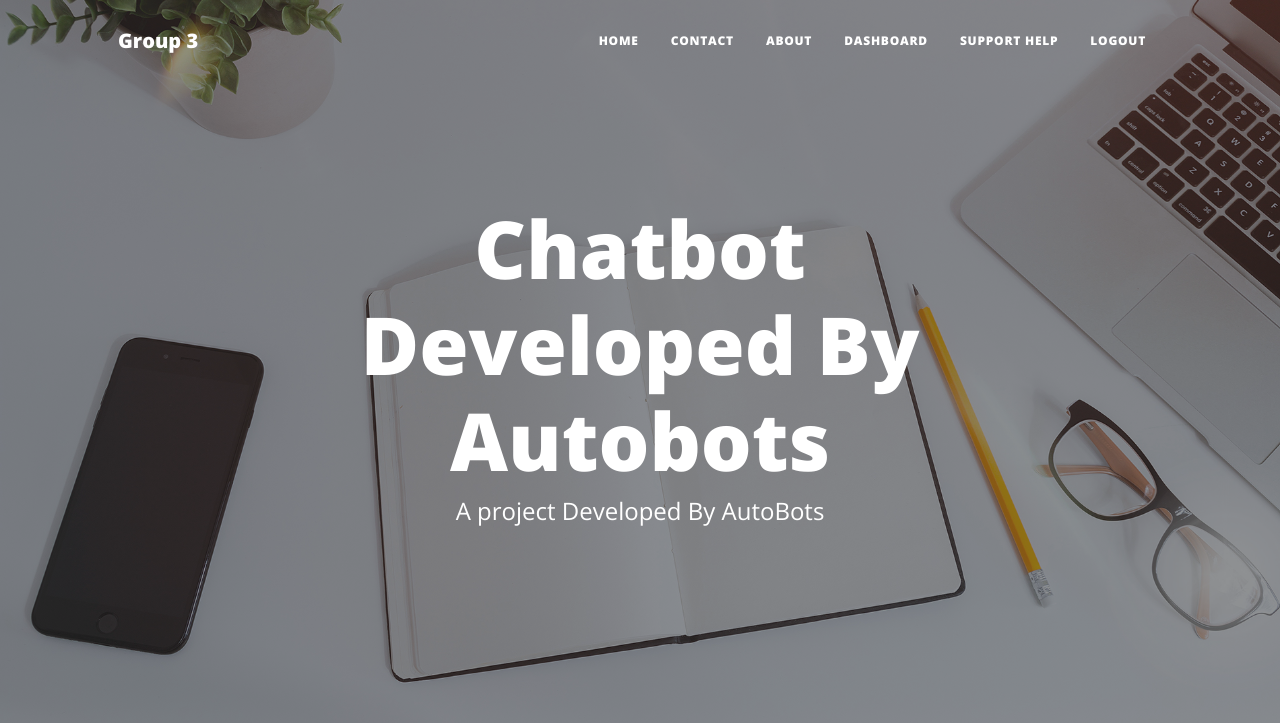
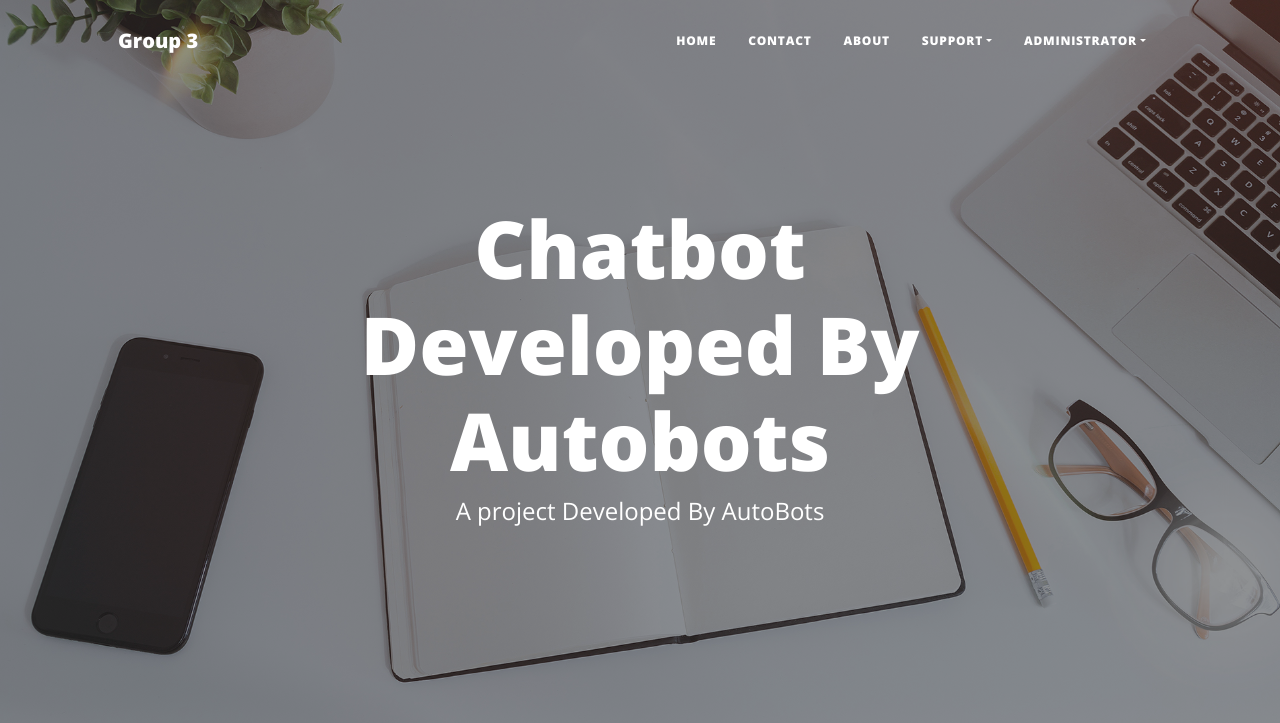
Before and after one commit to mujaffarbhati/AI-Chatbot-End-to-End-via-Flask, a Flask app: page / in a window 1280 px wide. Shown: the top 723 px of the page. Run offline with Flask 2, Linux system fonts and the light colour scheme; some libraries are stand-ins or nearby versions.

Commit message:
Update Commit

```diff
--- a/templates/layout.html
+++ b/templates/layout.html
@@ -29,9 +29,19 @@
                         <li class="nav-item"><a class="nav-link px-lg-3 py-3 py-lg-4" href="/">Home</a></li>
                         <li class="nav-item"><a class="nav-link px-lg-3 py-3 py-lg-4" href="/">Contact</a></li>
                         <li class="nav-item"><a class="nav-link px-lg-3 py-3 py-lg-4" href="/about">About</a></li>
-                        <li class="nav-item"><a class="nav-link px-lg-3 py-3 py-lg-4" href="/dashboard">Dashboard</a></li>
-                        <li class="nav-item"><a class="nav-link px-lg-3 py-3 py-lg-4" href="/#">Support Help</a></li>
-                        <li class="nav-item"><a class="nav-link px-lg-3 py-3 py-lg-4" href="/logout">Logout</a></li>
+
+
+                        <li class="nav-item dropdown">
+                            <a class="nav-link dropdown-toggle px-lg-3 py-3 py-lg-4" href="#" id="navbarDropdownMenuLink" role="button" data-bs-toggle="dropdown" aria-expanded="false">Support</a>
+                            <ul class="dropdown-menu" aria-labelledby="navbarDropdownMenuLink">
+                              <li><a class="dropdown-item" href="#">Chat with Us</a></li>
+                              <li><a class="dropdown-item" href="#">Talk with us</a></li></ul>
+
+                              <li class="nav-item dropdown">
+                                <a class="nav-link dropdown-toggle px-lg-3 py-3 py-lg-4" id="navbarDropdownMenuLink" role="button" data-bs-toggle="dropdown" aria-expanded="false">Administrator</a>
+                                <ul class="dropdown-menu" aria-labelledby="navbarDropdownMenuLink">
+                                  <li><a class="dropdown-item" href="/dashboard">Dashboard</a></li>
+                                  <li><a class="dropdown-item" href="/logout">Logout</a></li></ul>
                     </ul>
                 </div>
             </div>
```
